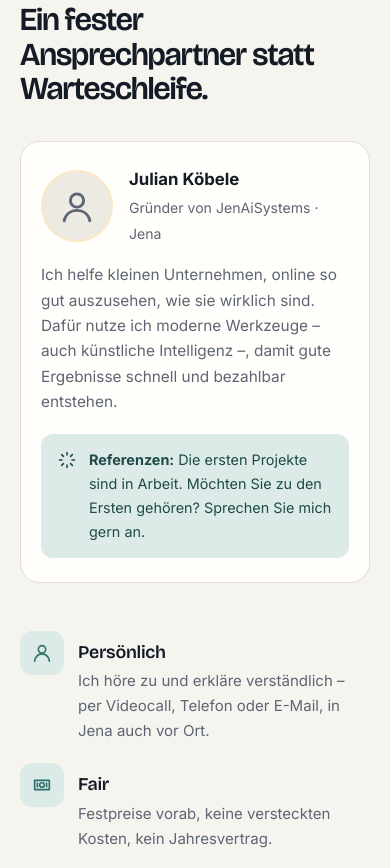
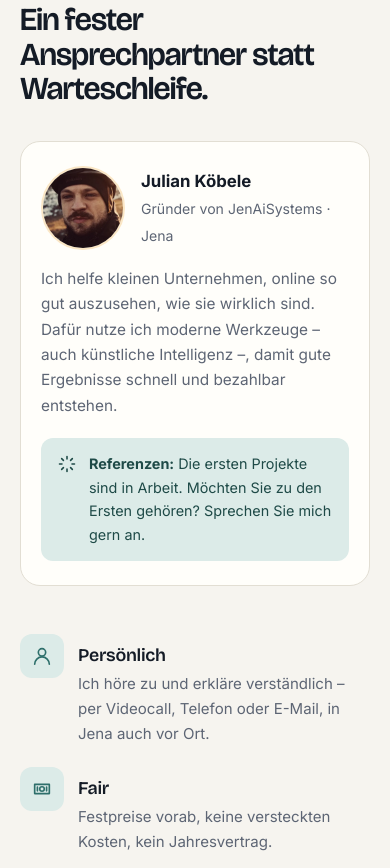
Before and after one commit to Julio7743/jenaisystems-webseite-, a website: page site/index.html in a window 390 px wide. Shown: the part 9370-10238 px from the top of the page. Drawn offline with Linux system fonts and the light colour scheme; no server answers.

Commit message:
Foto von Julian in 'Über mich' und Kontakt (zugeschnitten, ohne Metadaten, JPG+WebP)

```diff
--- a/site/img/LIESMICH.txt
+++ /dev/null
@@ -1 +0,0 @@
-Hier ein echtes Foto als julian.jpg ablegen (quadratisch, mind. 240x240 px). Keine Stock- oder KI-Gesichter.
--- a/site/index.html
+++ b/site/index.html
@@ -19,7 +19,6 @@
    5. impressum.html und datenschutz.html mit einem Rechtstexte-Generator befüllen.
    6. Entwurfs-Leiste (div class="draft") zum offiziellen Start entfernen.
    10. E-Mail, Telefon und Formular-Versand: KONTAKT-Einstellungen in main.js.
-   11. Foto: site/img/julian.jpg ablegen (siehe Kommentar bei #ueber-mich).
    7. Abrechnung mit Firmenkunden in Österreich/Schweiz vorab mit Steuerberatung bzw. Finanzamt klären
       (z. B. ob eine USt-IdNr. nötig ist und welcher Rechnungshinweis zur Steuerschuldnerschaft passt) – siehe FAQ.
    8. Für Erstgespräche per Videocall ein Werkzeug festlegen (z. B. Jitsi, Zoom, Teams) und in der Datenschutzerklärung nennen.
@@ -349,9 +348,8 @@
       <h2>Ein fester Ansprechpartner statt Warteschleife.</h2>
       <div class="me">
         <div class="me-h">
-          <!-- FOTO: ein echtes Foto von Julian als site/img/julian.jpg ablegen (quadratisch, mind. 240×240 px). Keine Stock- oder KI-Gesichter.
-               Solange die Datei fehlt, erscheint automatisch der neutrale Platzhalter. -->
-          <span class="photo"><img src="img/julian.jpg" alt="Julian Köbele" width="72" height="72" loading="lazy"><svg class="ph" viewBox="0 0 24 24" aria-hidden="true" fill="none" stroke="currentColor" stroke-width="1.6" stroke-linecap="round"><circle cx="12" cy="9" r="3.6"/><path d="M5 20c.8-3.6 3.6-5.6 7-5.6s6.2 2 7 5.6"/></svg></span>
+          <!-- FOTO: echtes Foto von Julian (site/img/julian.jpg + .webp, 480×480, ohne Metadaten). Fehlt die Datei, erscheint der neutrale Platzhalter. -->
+          <span class="photo lg"><picture><source srcset="img/julian.webp" type="image/webp"><img src="img/julian.jpg" alt="Julian Köbele" width="480" height="480" loading="lazy" decoding="async"></picture><svg class="ph" viewBox="0 0 24 24" aria-hidden="true" fill="none" stroke="currentColor" stroke-width="1.6" stroke-linecap="round"><circle cx="12" cy="9" r="3.6"/><path d="M5 20c.8-3.6 3.6-5.6 7-5.6s6.2 2 7 5.6"/></svg></span>
           <div><b>Julian Köbele</b><span>Gründer von JenAiSystems · Jena</span></div>
         </div>
         <p>Ich helfe kleinen Unternehmen, online so gut auszusehen, wie sie wirklich sind. Dafür nutze ich moderne Werkzeuge – auch künstliche Intelligenz –, damit gute Ergebnisse schnell und bezahlbar entstehen.</p>
@@ -395,7 +393,7 @@
       <span class="eyebrow">Kostenloser Website-Check &amp; Erstgespräch</span>
       <h2>Erzählen Sie mir von Ihrem Betrieb.</h2>
       <div class="hello">
-        <span class="photo"><img src="img/julian.jpg" alt="" width="72" height="72" loading="lazy"><svg class="ph" viewBox="0 0 24 24" aria-hidden="true" fill="none" stroke="currentColor" stroke-width="1.6" stroke-linecap="round"><circle cx="12" cy="9" r="3.6"/><path d="M5 20c.8-3.6 3.6-5.6 7-5.6s6.2 2 7 5.6"/></svg></span>
+        <span class="photo"><picture><source srcset="img/julian.webp" type="image/webp"><img src="img/julian.jpg" alt="Julian Köbele" width="480" height="480" loading="lazy" decoding="async"></picture><svg class="ph" viewBox="0 0 24 24" aria-hidden="true" fill="none" stroke="currentColor" stroke-width="1.6" stroke-linecap="round"><circle cx="12" cy="9" r="3.6"/><path d="M5 20c.8-3.6 3.6-5.6 7-5.6s6.2 2 7 5.6"/></svg></span>
         <p>Schicken Sie mir einfach den Namen Ihres Unternehmens. Ich schaue mir Website und Google-Eintrag an und sende Ihnen die fünf wichtigsten Verbesserungen – kostenlos und unverbindlich. <b>Ich melde mich persönlich</b>, in der Regel innerhalb eines Werktags.</p>
       </div>
       <ul class="c-list">
--- a/site/style.css
+++ b/site/style.css
@@ -437,6 +437,9 @@ footer a:hover{color:#fff}
 .photo{position:relative;width:72px;height:72px;border-radius:50%;overflow:hidden;flex:none;background:var(--mist);color:var(--muted);display:grid;place-items:center;border:2px solid var(--amber-soft)}
 .photo img{position:absolute;inset:0;width:100%;height:100%;object-fit:cover;z-index:1}
 .photo .ph{width:44px;height:44px}
+.photo picture{position:absolute;inset:0;z-index:1}
+.photo.lg{width:104px;height:104px}
+.photo.lg .ph{width:60px;height:60px}
 .hello{display:flex;gap:18px;align-items:flex-start;margin:6px 0 26px}
 .hello p{color:#c3cbd7;margin:0}
 .hello b{color:#fff}
@@ -449,7 +452,8 @@ footer a:hover{color:#fff}
   .call-top{display:inline-flex}
   .call-mobile{display:inline-flex}
   .hello{gap:14px}
-  .hello .photo{width:56px;height:56px}
+  .hello .photo{width:64px;height:64px}
+  .photo.lg{width:84px;height:84px}
   .more .chip{font-size:.82rem;padding:6px 12px}
   /* Platz für den Chat-Knopf, damit er nie Inhalte oder Knöpfe verdeckt */
   footer{padding-bottom:96px}
```
Also changed, not shown: README.md, site/img/julian.jpg (added), site/img/julian.webp (added).
